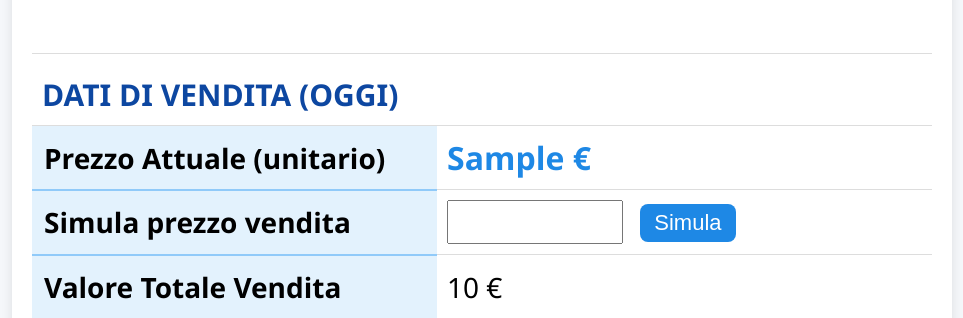
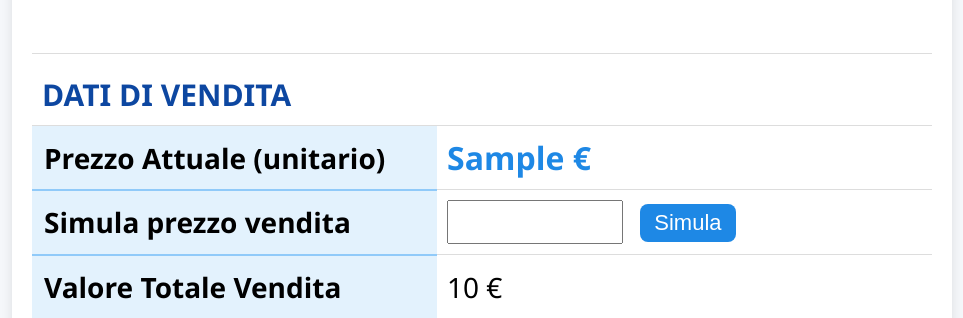
Before and after one commit to emiliomaj60-lang/portfolio_alerts, a Flask app: template src/templates/scheda.html in a window 1280 px wide. Shown: the part 858-1176 px from the top of the page, without its empty margins (158-1121 px from the left). Run offline with Flask 3, Linux system fonts and the light colour scheme; the template is opened without the code that fills it: most values are stand-ins (such as "Sample title", 1, 10 or a date in 2020).

Commit message:
Add files via upload

```diff
--- a/src/templates/scheda.html
+++ b/src/templates/scheda.html
@@ -117,14 +117,14 @@
 
         <tr>
             <th><b>TOTALE SPESO</b></th>
-            <td class="highlight"><b>{{ totale_speso | round(0)|int }} €</b></td>
+            <td class="highlight"><b>{{ totale_speso | round(1) }} €</b></td>
         </tr>
 
         <tr><td colspan="2" style="height:35px;"></td></tr>
 
         <!-- 🔵 SEZIONE VENDITA -->
         <tr>
-            <td colspan="2" class="section-title">DATI DI VENDITA (OGGI)</td>
+            <td colspan="2" class="section-title">DATI DI VENDITA</td>
         </tr>
 
         <tr>
```
